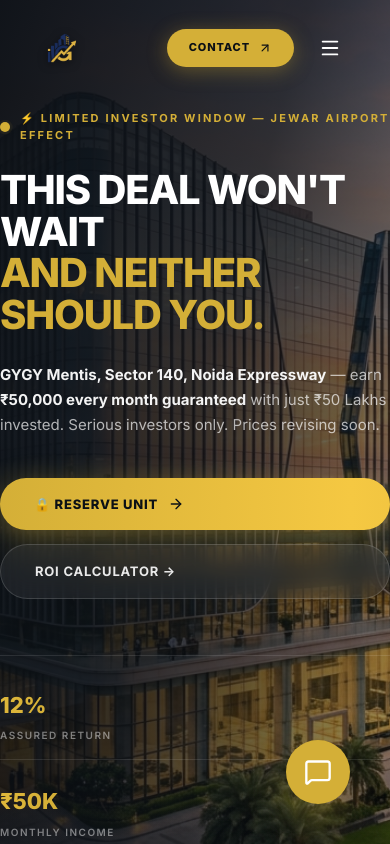
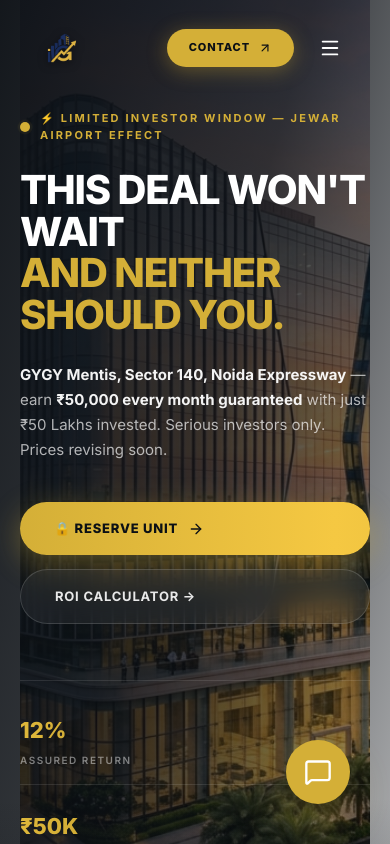
Before and after one commit to abhinyadesign/investogrowlanding, a Next.js app: page / in a window 390 px wide. Shown: the top 844 px of the page. Built offline with nearby package versions, Linux system fonts and the light colour scheme.

Commit message:
Full content chnage

```diff
--- a/app/globals.css
+++ b/app/globals.css
@@ -87,9 +87,14 @@
 
   /* Reset left/right padding on the 1400px inner container on mobile
      so we don't have double padding (section 20px + container 40px) */
-  section > div {
+  section:not(#hero) > div {
     padding-left: 0 !important;
     padding-right: 0 !important;
+  }
+
+  #hero > div {
+    padding-left: 20px !important;
+    padding-right: 20px !important;
   }
 
   /* Hide desktop-only elements */
```
